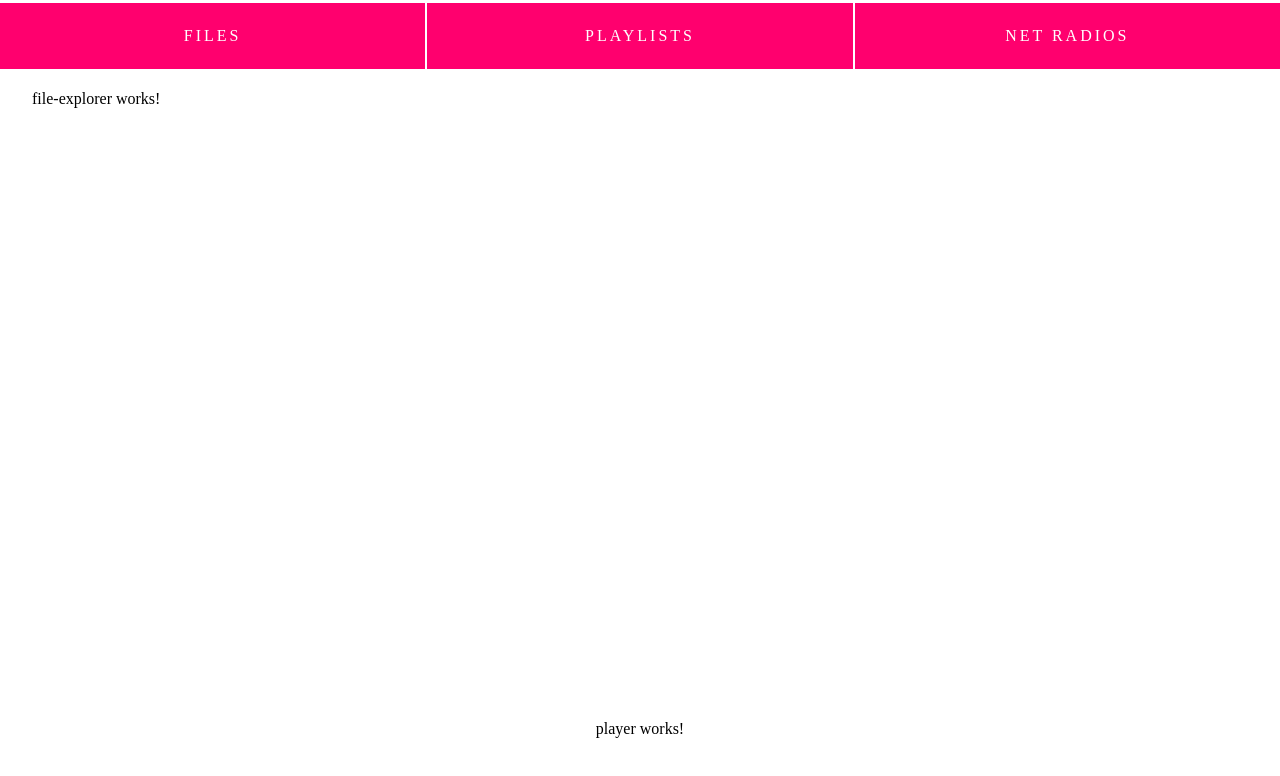
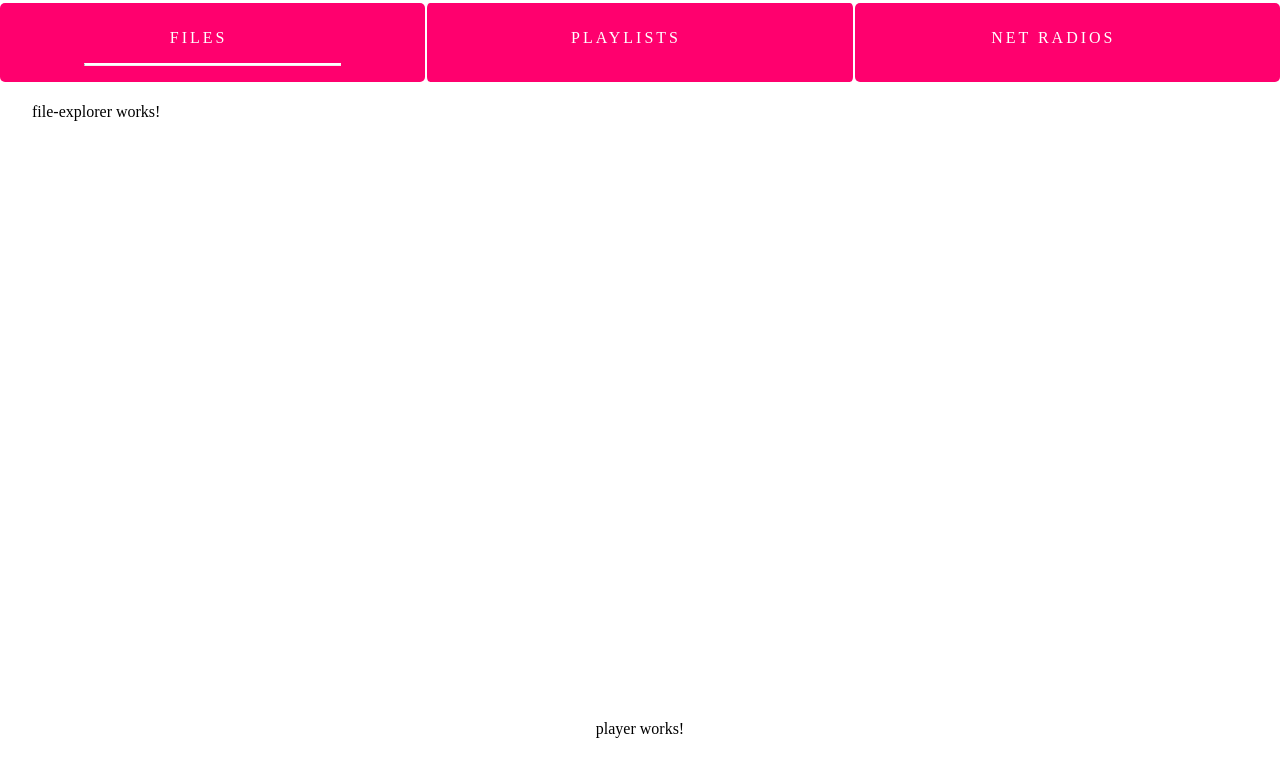
Before and after one commit to korczakk/PiPlayer.Web, an Angular app: page / in a window 1280 px wide. Shown: the top 776 px of the page. Built offline with nearby package versions, Linux system fonts and the light colour scheme.

Commit message:
Top menu selection

```diff
--- /dev/null
+++ b/src/app/Model/MenuItem.ts
@@ -0,0 +1,5 @@
+export enum MenuItem {
+  Files = 'Files',
+  Playlists = 'Playlists',
+  NetRadios = 'NetRadios'
+}
--- a/src/app/home/home.component.html
+++ b/src/app/home/home.component.html
@@ -1,6 +1,6 @@
 <div class="container">
   <div class="header">
-    <app-top-menu></app-top-menu>
+    <app-top-menu (selectedMenu)="topMenuSelection($event)"></app-top-menu>
   </div>
 
   <div class="content-explorer">
--- a/src/app/home/home.component.ts
+++ b/src/app/home/home.component.ts
@@ -1,4 +1,5 @@
 import { Component, OnInit } from '@angular/core';
+import { MenuItem } from '../Model/MenuItem';
 
 @Component({
   selector: 'app-home',
@@ -7,9 +8,15 @@ import { Component, OnInit } from '@angular/core';
 })
 export class HomeComponent implements OnInit {
 
+  selectedMenuItem: MenuItem;
+
   constructor() { }
 
   ngOnInit() {
   }
 
+  topMenuSelection(menuSelected: MenuItem) {
+    this.selectedMenuItem = menuSelected;
+  }
+
 }
--- a/src/app/top-menu/top-menu.component.html
+++ b/src/app/top-menu/top-menu.component.html
@@ -1,5 +1,17 @@
 <div class="menu-container">
-  <div>Files</div>
-  <div>Playlists</div>
-  <div>NET Radios</div>
+  <label for="files" (click)="menuSelected(MenuItem.Files)">
+    Files
+    <input id="files" name="menu" type="radio" checked="true"/>
+    <hr class="menu-item"/>
+  </label>
+  <label for="playlists" (click)="menuSelected(MenuItem.Playlists)">
+    Playlists
+    <input id="playlists" name="menu" type="radio"/>
+    <hr class="menu-item"/>
+  </label>
+  <label for="netradios" (click)="menuSelected(MenuItem.NetRadios)">
+    NET Radios
+    <input id="netradios" name="menu"  type="radio"/>
+    <hr class="menu-item"/>
+  </label>
 </div>
--- a/src/app/top-menu/top-menu.component.scss
+++ b/src/app/top-menu/top-menu.component.scss
@@ -7,19 +7,38 @@
   margin-top: 0.2em;
 }
 
-.menu-container > div {
-  padding: 1.5em 0em;
+.menu-container > label {
+  padding-top: 1.5em;
+  padding-bottom: 0.5em;;
   text-align: center;
   width: 100%;
   background-color: #ff006eff;
   cursor: pointer;
+  border-radius: 5px;
 }
 
-.menu-container > div:nth-child(2) {
+.menu-container > label:nth-child(2) {
   border-right: 2px solid white;
   border-left: 2px solid white;
 }
 
-.menu-container > div:hover {
+.menu-container > label:hover {
   font-weight: 950;
 }
+
+label > input {
+  visibility: hidden;
+}
+
+// Handling selection
+.menu-item {
+  visibility: hidden;
+}
+
+input[type="radio"]:checked + .menu-item {
+  visibility: visible;
+  border-top: 2px solid white;
+  margin-top: 1em;
+  width: 60%;
+  background-color: white;
+}
--- a/src/app/top-menu/top-menu.component.ts
+++ b/src/app/top-menu/top-menu.component.ts
@@ -1,4 +1,5 @@
-import { Component, OnInit } from '@angular/core';
+import { Component, EventEmitter, OnInit, Output } from '@angular/core';
+import { MenuItem } from '../Model/MenuItem';
 
 @Component({
   selector: 'app-top-menu',
@@ -7,9 +8,15 @@ import { Component, OnInit } from '@angular/core';
 })
 export class TopMenuComponent implements OnInit {
 
-  constructor() { }
+  @Output() selectedMenu = new EventEmitter<MenuItem>();
 
-  ngOnInit() {
+  MenuItem = MenuItem;
+
+  ngOnInit(): void {
+    this.selectedMenu.emit(MenuItem.Files);
   }
 
+  menuSelected(item: MenuItem) {
+    this.selectedMenu.emit(item);
+  }
 }
```
